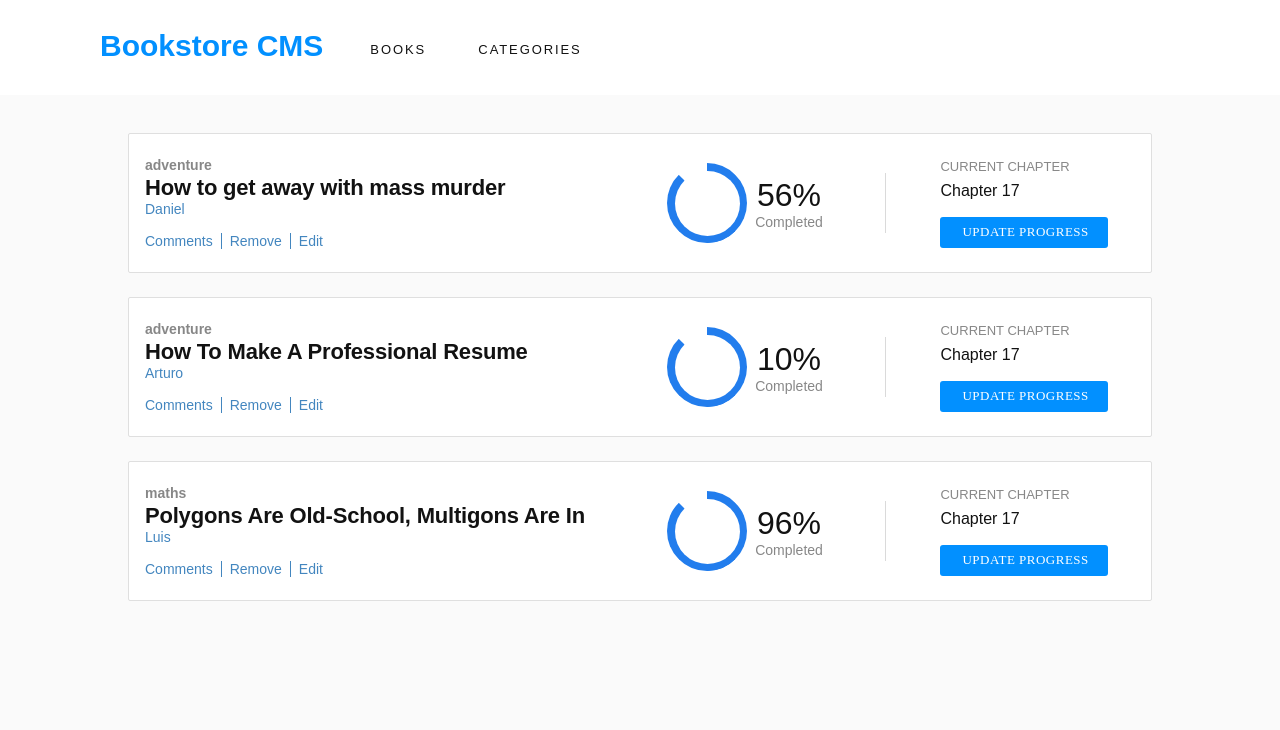
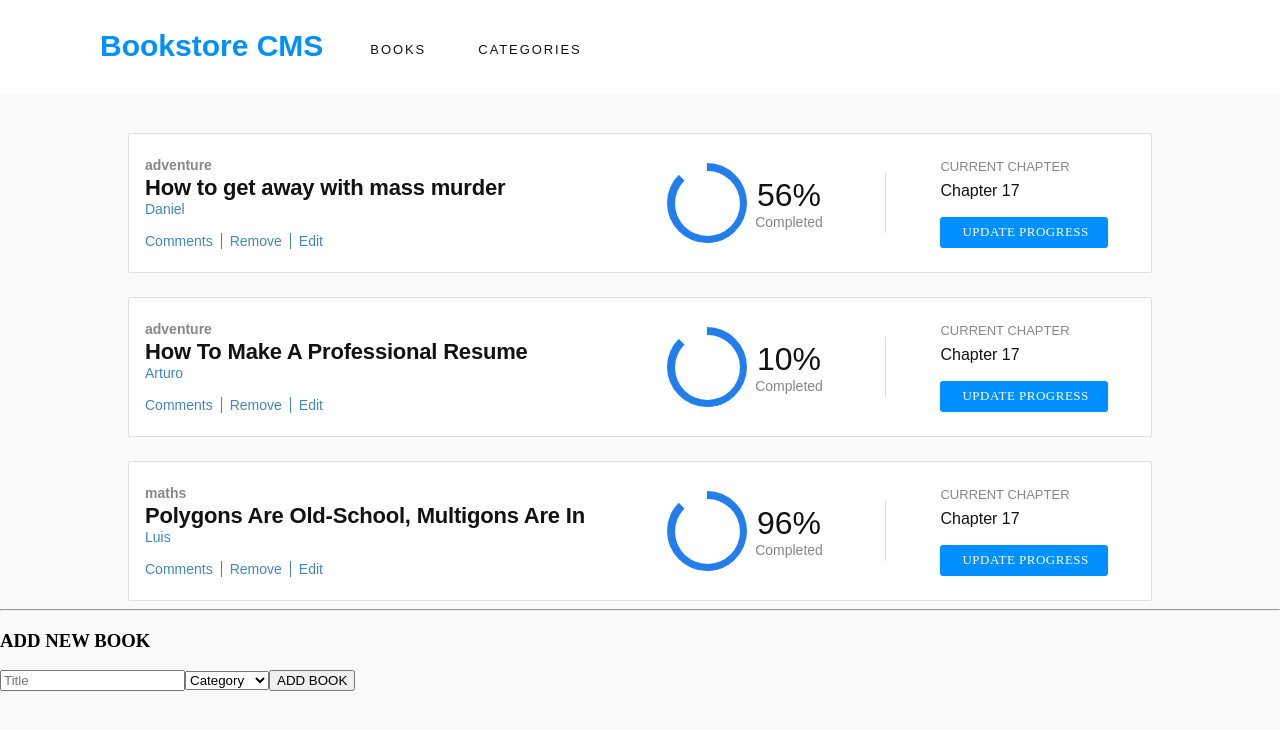
Before and after one commit to Danie12345/bookstore-react, a React (Create React App) app: page /store in a window 1280 px wide. Shown: the top 730 px of the page. Built offline with nearby package versions, Linux system fonts and the light colour scheme.

Commit message:
Add form

```diff
--- /dev/null
+++ b/src/components/books-section/BooksSection.js
@@ -0,0 +1,14 @@
+import React from 'react';
+
+import Books from './books/Books';
+import Form from './form/Form';
+
+const BooksSection = () => (
+  <div>
+    <Books />
+    <hr className="divideSection" />
+    <Form />
+  </div>
+);
+
+export default BooksSection;
--- /dev/null
+++ b/src/components/books-section/form/Form.js
@@ -0,0 +1,22 @@
+import React from 'react';
+
+const Form = () => (
+  <div>
+    <form className="formBookAdd">
+      <h3>ADD NEW BOOK</h3>
+      <label className="inputTitle" htmlFor="text">
+        <input id="title" name="title" type="text" placeholder="Title" />
+      </label>
+      <select className="categorySelect">
+        <option value="" disabled selected hidden>Category</option>
+        <option value="adventure">adventure</option>
+        <option value="maths">maths</option>
+        <option value="violence">violence</option>
+        <option value="time travel">time travel</option>
+      </select>
+      <button className="addBookBtn" type="submit">ADD BOOK</button>
+    </form>
+  </div>
+);
+
+export default Form;
--- a/src/components/container/Container.js
+++ b/src/components/container/Container.js
@@ -3,7 +3,7 @@ import React from 'react';
 import { Routes, Route, Navigate } from 'react-router-dom';
 
 import Nav from '../nav/Nav';
-import Books from '../books/Books';
+import BooksSection from '../books-section/BooksSection';
 import Categories from '../categories/Categories';
 
 import './Container.css';
@@ -13,7 +13,7 @@ const Container = () => (
     <Nav />
     <Routes>
       <Route path="/" element={<Navigate replace to="/store" />} />
-      <Route path="/store" element={<Books />} />
+      <Route path="/store" element={<BooksSection />} />
       <Route path="/categories" element={<Categories />} />
     </Routes>
   </>
```
Also changed, not shown: src/components/books-section/BooksSection.css (added), src/components/books-section/books/Books.css (renamed from src/components/books/Books.css), src/components/books-section/books/Books.js (renamed from src/components/books/Books.js), src/components/books-section/books/book/Book.css (renamed from src/components/books/book/Book.css), src/components/books-section/books/book/Book.js (renamed from src/components/books/book/Book.js), src/components/books-section/form/Form.css (added).
